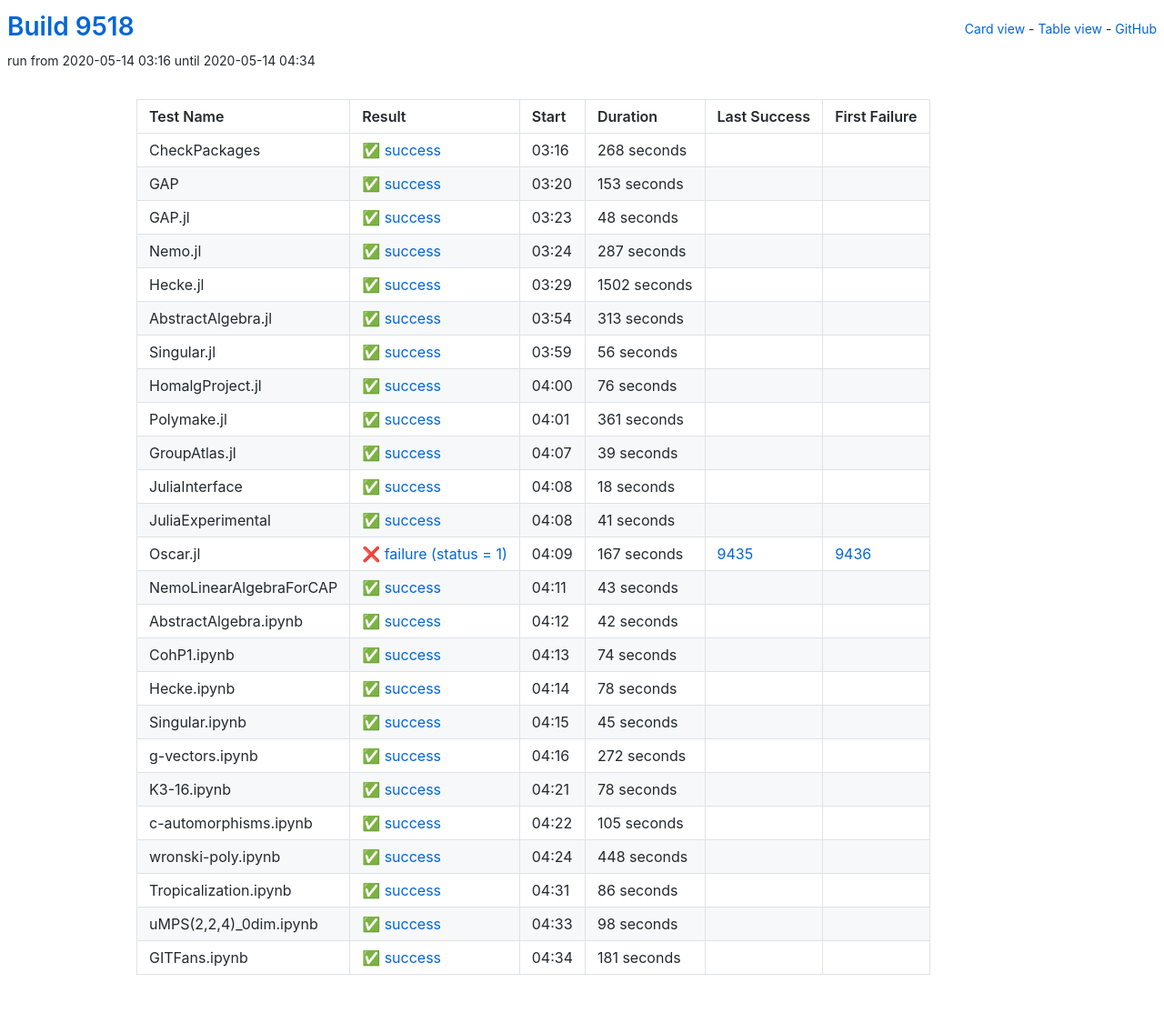
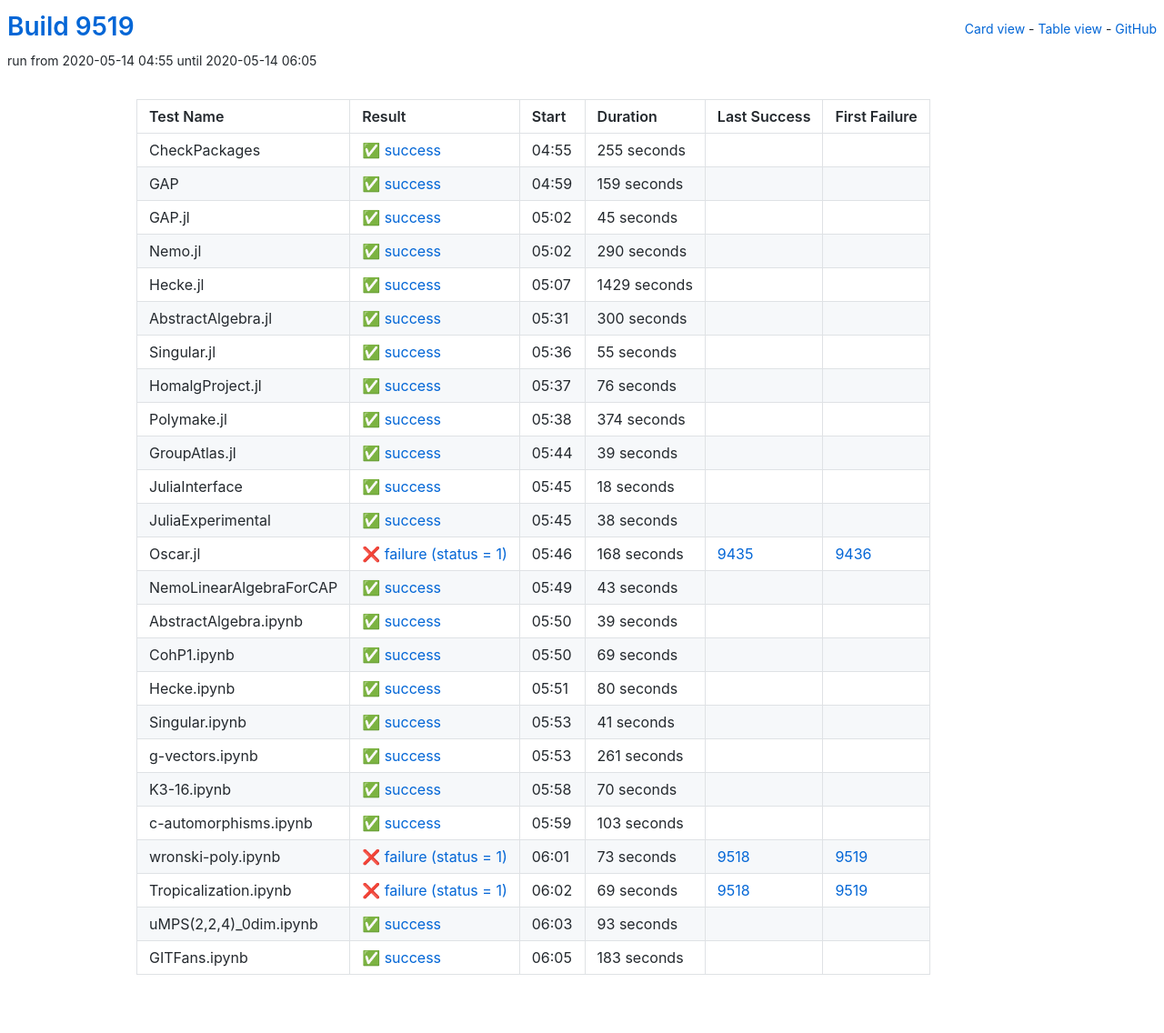
Before and after one commit to oscar-system/oscar-ci-status, a Jekyll site: the page built from table.html, in a window 1280 px wide. Shown: the whole page at 91% size. Built offline with Jekyll 4.4.1, drawn with Linux system fonts in a browser that asks for light colours.

Commit message:
Build 9519

```diff
--- a/_data/ci.yml
+++ b/_data/ci.yml
@@ -1,89 +1,89 @@
-build: 9518
-build_url: https://oscarci.mathematik.uni-kl.de/job/oscar/9518/
+build: 9519
+build_url: https://oscarci.mathematik.uni-kl.de/job/oscar/9519/
 job: oscar
 tests:
-- duration: 268
+- duration: 255
   exitcode: 0
   first_failure: false
   first_failure_url: null
   id: checkpackages
   last_success: false
   last_success_url: null
-  log: https://oscarci.mathematik.uni-kl.de/job/oscar/9518/artifact/logs/build-9518/CheckPackages.log
+  log: https://oscarci.mathematik.uni-kl.de/job/oscar/9519/artifact/logs/build-9519/CheckPackages.log
   name: CheckPackages
-  start: 2020-05-14 03:16
+  start: 2020-05-14 04:55
   status: success
   success: true
-- duration: 153
+- duration: 159
   exitcode: 0
   first_failure: false
   first_failure_url: null
   id: gap
   last_success: false
   last_success_url: null
-  log: https://oscarci.mathematik.uni-kl.de/job/oscar/9518/artifact/logs/build-9518/GAP.log
+  log: https://oscarci.mathematik.uni-kl.de/job/oscar/9519/artifact/logs/build-9519/GAP.log
   name: GAP
-  start: 2020-05-14 03:20
+  start: 2020-05-14 04:59
   status: success
   success: true
-- duration: 48
+- duration: 45
   exitcode: 0
   first_failure: false
   first_failure_url: null
   id: gap-jl
   last_success: false
   last_success_url: null
-  log: https://oscarci.mathematik.uni-kl.de/job/oscar/9518/artifact/logs/build-9518/GAP.jl.log
+  log: https://oscarci.mathematik.uni-kl.de/job/oscar/9519/artifact/logs/build-9519/GAP.jl.log
   name: GAP.jl
-  start: 2020-05-14 03:23
+  start: 2020-05-14 05:02
   status: success
   success: true
-- duration: 287
+- duration: 290
   exitcode: 0
   first_failure: false
   first_failure_url: null
   id: nemo-jl
   last_success: false
   last_success_url: null
-  log: https://oscarci.mathematik.uni-kl.de/job/oscar/9518/artifact/logs/build-9518/Nemo.jl.log
+  log: https://oscarci.mathematik.uni-kl.de/job/oscar/9519/artifact/logs/build-9519/Nemo.jl.log
   name: Nemo.jl
-  start: 2020-05-14 03:24
+  start: 2020-05-14 05:02
   status: success
   success: true
-- duration: 1502
+- duration: 1429
   exitcode: 0
   first_failure: false
   first_failure_url: null
   id: hecke-jl
   last_success: false
   last_success_url: null
-  log: https://oscarci.mathematik.uni-kl.de/job/oscar/9518/artifact/logs/build-9518/Hecke.jl.log
+  log: https://oscarci.mathematik.uni-kl.de/job/oscar/9519/artifact/logs/build-9519/Hecke.jl.log
   name: Hecke.jl
-  start: 2020-05-14 03:29
+  start: 2020-05-14 05:07
   status: success
   success: true
-- duration: 313
+- duration: 300
   exitcode: 0
   first_failure: false
   first_failure_url: null
   id: abstractalgebra-jl
   last_success: false
   last_success_url: null
-  log: https://oscarci.mathematik.uni-kl.de/job/oscar/9518/artifact/logs/build-9518/AbstractAlgebra.jl.log
+  log: https://oscarci.mathematik.uni-kl.de/job/oscar/9519/artifact/logs/build-9519/AbstractAlgebra.jl.log
   name: AbstractAlgebra.jl
-  start: 2020-05-14 03:54
+  start: 2020-05-14 05:31
   status: success
   success: true
-- duration: 56
+- duration: 55
   exitcode: 0
   first_failure: false
   first_failure_url: null
   id: singular-jl
   last_success: false
   last_success_url: null
-  log: https://oscarci.mathematik.uni-kl.de/job/oscar/9518/artifact/logs/build-9518/Singular.jl.log
+  log: https://oscarci.mathematik.uni-kl.de/job/oscar/9519/artifact/logs/build-9519/Singular.jl.log
   name: Singular.jl
-  start: 2020-05-14 03:59
+  start: 2020-05-14 05:36
   status: success
   success: true
 - duration: 76
@@ -93,21 +93,21 @@ tests:
   id: homalgproject-jl
   last_success: false
   last_success_url: null
-  log: https://oscarci.mathematik.uni-kl.de/job/oscar/9518/artifact/logs/build-9518/HomalgProject.jl.log
+  log: https://oscarci.mathematik.uni-kl.de/job/oscar/9519/artifact/logs/build-9519/HomalgProject.jl.log
   name: HomalgProject.jl
-  start: 2020-05-14 04:00
+  start: 2020-05-14 05:37
   status: success
   success: true
-- duration: 361
+- duration: 374
   exitcode: 0
   first_failure: false
   first_failure_url: null
   id: polymake-jl
   last_success: false
   last_success_url: null
-  log: https://oscarci.mathematik.uni-kl.de/job/oscar/9518/artifact/logs/build-9518/Polymake.jl.log
+  log: https://oscarci.mathematik.uni-kl.de/job/oscar/9519/artifact/logs/build-9519/Polymake.jl.log
   name: Polymake.jl
-  start: 2020-05-14 04:01
+  start: 2020-05-14 05:38
   status: success
   success: true
 - duration: 39
@@ -117,9 +117,9 @@ tests:
   id: groupatlas-jl
   last_success: false
   last_success_url: null
-  log: https://oscarci.mathematik.uni-kl.de/job/oscar/9518/artifact/logs/build-9518/GroupAtlas.jl.log
+  log: https://oscarci.mathematik.uni-kl.de/job/oscar/9519/artifact/logs/build-9519/GroupAtlas.jl.log
   name: GroupAtlas.jl
-  start: 2020-05-14 04:07
+  start: 2020-05-14 05:44
   status: success
   success: true
 - duration: 18
@@ -129,33 +129,33 @@ tests:
   id: juliainterface
   last_success: false
   last_success_url: null
-  log: https://oscarci.mathematik.uni-kl.de/job/oscar/9518/artifact/logs/build-9518/JuliaInterface.log
+  log: https://oscarci.mathematik.uni-kl.de/job/oscar/9519/artifact/logs/build-9519/JuliaInterface.log
   name: JuliaInterface
-  start: 2020-05-14 04:08
+  start: 2020-05-14 05:45
   status: success
   success: true
-- duration: 41
+- duration: 38
   exitcode: 0
   first_failure: false
   first_failure_url: null
   id: juliaexperimental
   last_success: false
   last_success_url: null
-  log: https://oscarci.mathematik.uni-kl.de/job/oscar/9518/artifact/logs/build-9518/JuliaExperimental.log
+  log: https://oscarci.mathematik.uni-kl.de/job/oscar/9519/artifact/logs/build-9519/JuliaExperimental.log
   name: JuliaExperimental
-  start: 2020-05-14 04:08
+  start: 2020-05-14 05:45
   status: success
   success: true
-- duration: 167
+- duration: 168
   exitcode: 1
   first_failure: 9436
   first_failure_url: https://oscarci.mathematik.uni-kl.de/job/oscar/9436/
   id: oscar-jl
   last_success: 9435
   last_success_url: https://oscarci.mathematik.uni-kl.de/job/oscar/9435/
-  log: https://oscarci.mathematik.uni-kl.de/job/oscar/9518/artifact/logs/build-9518/Oscar.jl.log
+  log: https://oscarci.mathematik.uni-kl.de/job/oscar/9519/artifact/logs/build-9519/Oscar.jl.log
   name: Oscar.jl
-  start: 2020-05-14 04:09
+  start: 2020-05-14 05:46
   status: failure
   success: false
 - duration: 43
@@ -165,140 +165,140 @@ tests:
   id: nemolinearalgebraforcap
   last_success: false
   last_success_url: null
-  log: https://oscarci.mathematik.uni-kl.de/job/oscar/9518/artifact/logs/build-9518/NemoLinearAlgebraForCAP.log
+  log: https://oscarci.mathematik.uni-kl.de/job/oscar/9519/artifact/logs/build-9519/NemoLinearAlgebraForCAP.log
   name: NemoLinearAlgebraForCAP
-  start: 2020-05-14 04:11
+  start: 2020-05-14 05:49
   status: success
   success: true
-- duration: 42
+- duration: 39
   exitcode: 0
   first_failure: false
   first_failure_url: null
   id: abstractalgebra-ipynb
   last_success: false
   last_success_url: null
-  log: https://oscarci.mathematik.uni-kl.de/job/oscar/9518/artifact/logs/build-9518/AbstractAlgebra.ipynb.log
+  log: https://oscarci.mathematik.uni-kl.de/job/oscar/9519/artifact/logs/build-9519/AbstractAlgebra.ipynb.log
   name: AbstractAlgebra.ipynb
-  start: 2020-05-14 04:12
+  start: 2020-05-14 05:50
   status: success
   success: true
-- duration: 74
+- duration: 69
   exitcode: 0
   first_failure: false
   first_failure_url: null
   id: cohp1-ipynb
   last_success: false
   last_success_url: null
-  log: https://oscarci.mathematik.uni-kl.de/job/oscar/9518/artifact/logs/build-9518/CohP1.ipynb.log
+  log: https://oscarci.mathematik.uni-kl.de/job/oscar/9519/artifact/logs/build-9519/CohP1.ipynb.log
   name: CohP1.ipynb
-  start: 2020-05-14 04:13
+  start: 2020-05-14 05:50
   status: success
   success: true
-- duration: 78
+- duration: 80
   exitcode: 0
   first_failure: false
   first_failure_url: null
   id: hecke-ipynb
   last_success: false
   last_success_url: null
-  log: https://oscarci.mathematik.uni-kl.de/job/oscar/9518/artifact/logs/build-9518/Hecke.ipynb.log
+  log: https://oscarci.mathematik.uni-kl.de/job/oscar/9519/artifact/logs/build-9519/Hecke.ipynb.log
   name: Hecke.ipynb
-  start: 2020-05-14 04:14
+  start: 2020-05-14 05:51
   status: success
   success: true
-- duration: 45
+- duration: 41
   exitcode: 0
   first_failure: false
   first_failure_url: null
   id: singular-ipynb
   last_success: false
   last_success_url: null
-  log: https://oscarci.mathematik.uni-kl.de/job/oscar/9518/artifact/logs/build-9518/Singular.ipynb.log
+  log: https://oscarci.mathematik.uni-kl.de/job/oscar/9519/artifact/logs/build-9519/Singular.ipynb.log
   name: Singular.ipynb
-  start: 2020-05-14 04:15
+  start: 2020-05-14 05:53
   status: success
   success: true
-- duration: 272
+- duration: 261
   exitcode: 0
   first_failure: false
   first_failure_url: null
   id: g-vectors-ipynb
   last_success: false
   last_success_url: null
-  log: https://oscarci.mathematik.uni-kl.de/job/oscar/9518/artifact/logs/build-9518/g-vectors.ipynb.log
+  log: https://oscarci.mathematik.uni-kl.de/job/oscar/9519/artifact/logs/build-9519/g-vectors.ipynb.log
   name: g-vectors.ipynb
-  start: 2020-05-14 04:16
+  start: 2020-05-14 05:53
   status: success
   success: true
-- duration: 78
+- duration: 70
   exitcode: 0
   first_failure: false
   first_failure_url: null
   id: k3-16-ipynb
   last_success: false
   last_success_url: null
-  log: https://oscarci.mathematik.uni-kl.de/job/oscar/9518/artifact/logs/build-9518/K3-16.ipynb.log
+  log: https://oscarci.mathematik.uni-kl.de/job/oscar/9519/artifact/logs/build-9519/K3-16.ipynb.log
   name: K3-16.ipynb
-  start: 2020-05-14 04:21
+  start: 2020-05-14 05:58
   status: success
   success: true
-- duration: 105
+- duration: 103
   exitcode: 0
   first_failure: false
   first_failure_url: null
   id: c-automorphisms-ipynb
   last_success: false
   last_success_url: null
-  log: https://oscarci.mathematik.uni-kl.de/job/oscar/9518/artifact/logs/build-9518/c-automorphisms.ipynb.log
+  log: https://oscarci.mathematik.uni-kl.de/job/oscar/9519/artifact/logs/build-9519/c-automorphisms.ipynb.log
   name: c-automorphisms.ipynb
-  start: 2020-05-14 04:22
+  start: 2020-05-14 05:59
   status: success
   success: true
-- duration: 448
-  exitcode: 0
-  first_failure: false
-  first_failure_url: null
+- duration: 73
+  exitcode: 1
+  first_failure: 9519
+  first_failure_url: https://oscarci.mathematik.uni-kl.de/job/oscar/9519/
   id: wronski-poly-ipynb
-  last_success: false
-  last_success_url: null
-  log: https://oscarci.mathematik.uni-kl.de/job/oscar/9518/artifact/logs/build-9518/wronski-poly.ipynb.log
+  last_success: 9518
+  last_success_url: https://oscarci.mathematik.uni-kl.de/job/oscar/9518/
+  log: https://oscarci.mathematik.uni-kl.de/job/oscar/9519/artifact/logs/build-9519/wronski-poly.ipynb.log
   name: wronski-poly.ipynb
-  start: 2020-05-14 04:24
-  status: success
-  success: true
-- duration: 86
-  exitcode: 0
-  first_failure: false
-  first_failure_url: null
+  start: 2020-05-14 06:01
+  status: failure
+  success: false
+- duration: 69
+  exitcode: 1
+  first_failure: 9519
+  first_failure_url: https://oscarci.mathematik.uni-kl.de/job/oscar/9519/
   id: tropicalization-ipynb
-  last_success: false
-  last_success_url: null
-  log: https://oscarci.mathematik.uni-kl.de/job/oscar/9518/artifact/logs/build-9518/Tropicalization.ipynb.log
+  last_success: 9518
+  last_success_url: https://oscarci.mathematik.uni-kl.de/job/oscar/9518/
+  log: https://oscarci.mathematik.uni-kl.de/job/oscar/9519/artifact/logs/build-9519/Tropicalization.ipynb.log
   name: Tropicalization.ipynb
-  start: 2020-05-14 04:31
-  status: success
-  success: true
-- duration: 98
+  start: 2020-05-14 06:02
+  status: failure
+  success: false
+- duration: 93
   exitcode: 0
   first_failure: false
   first_failure_url: null
   id: umps-2-2-4-0dim-ipynb
   last_success: false
   last_success_url: null
-  log: https://oscarci.mathematik.uni-kl.de/job/oscar/9518/artifact/logs/build-9518/uMPS-2-2-4-_0dim.ipynb.log
+  log: https://oscarci.mathematik.uni-kl.de/job/oscar/9519/artifact/logs/build-9519/uMPS-2-2-4-_0dim.ipynb.log
   name: uMPS(2,2,4)_0dim.ipynb
-  start: 2020-05-14 04:33
+  start: 2020-05-14 06:03
   status: success
   success: true
-- duration: 181
+- duration: 183
   exitcode: 0
   first_failure: false
   first_failure_url: null
   id: gitfans-ipynb
   last_success: false
   last_success_url: null
-  log: https://oscarci.mathematik.uni-kl.de/job/oscar/9518/artifact/logs/build-9518/GITFans.ipynb.log
+  log: https://oscarci.mathematik.uni-kl.de/job/oscar/9519/artifact/logs/build-9519/GITFans.ipynb.log
   name: GITFans.ipynb
-  start: 2020-05-14 04:34
+  start: 2020-05-14 06:05
   status: success
   success: true
```
Also changed, not shown: README.md.
